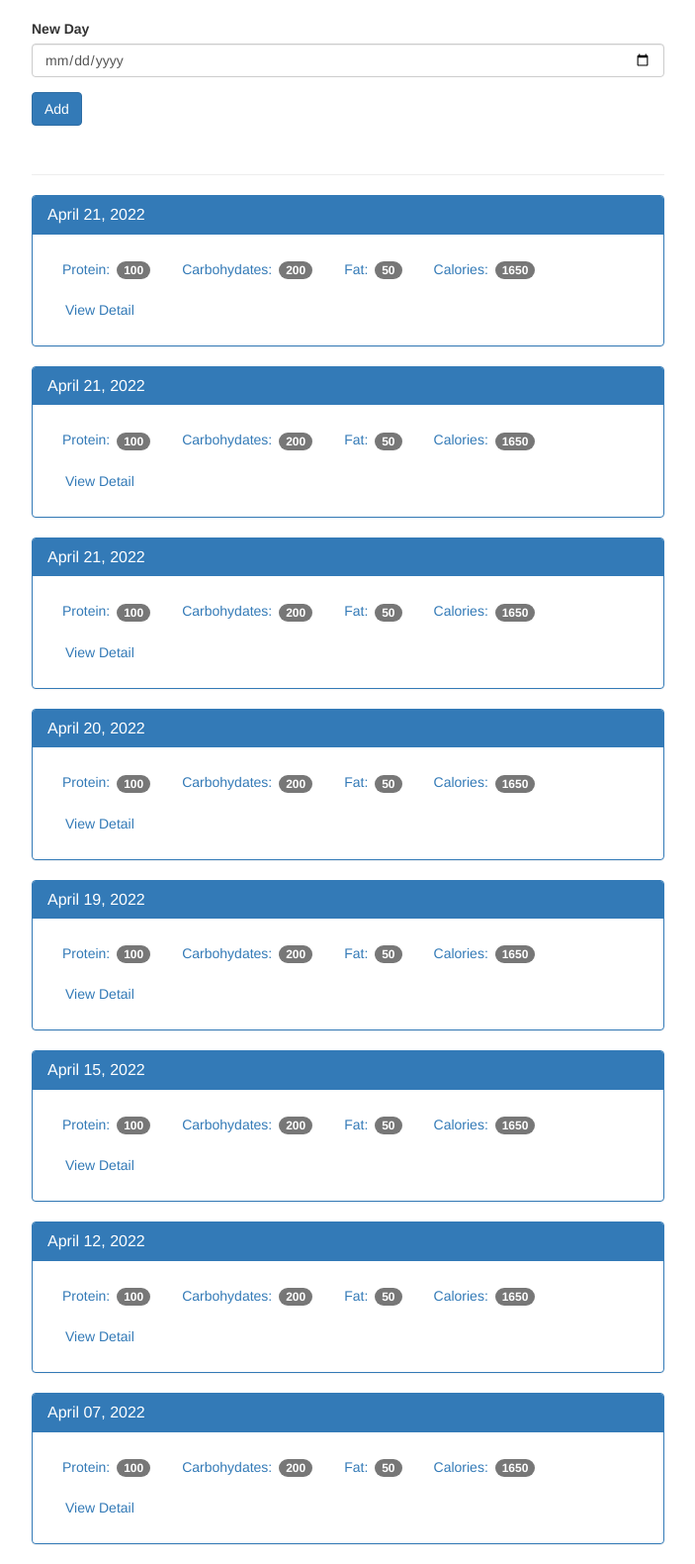
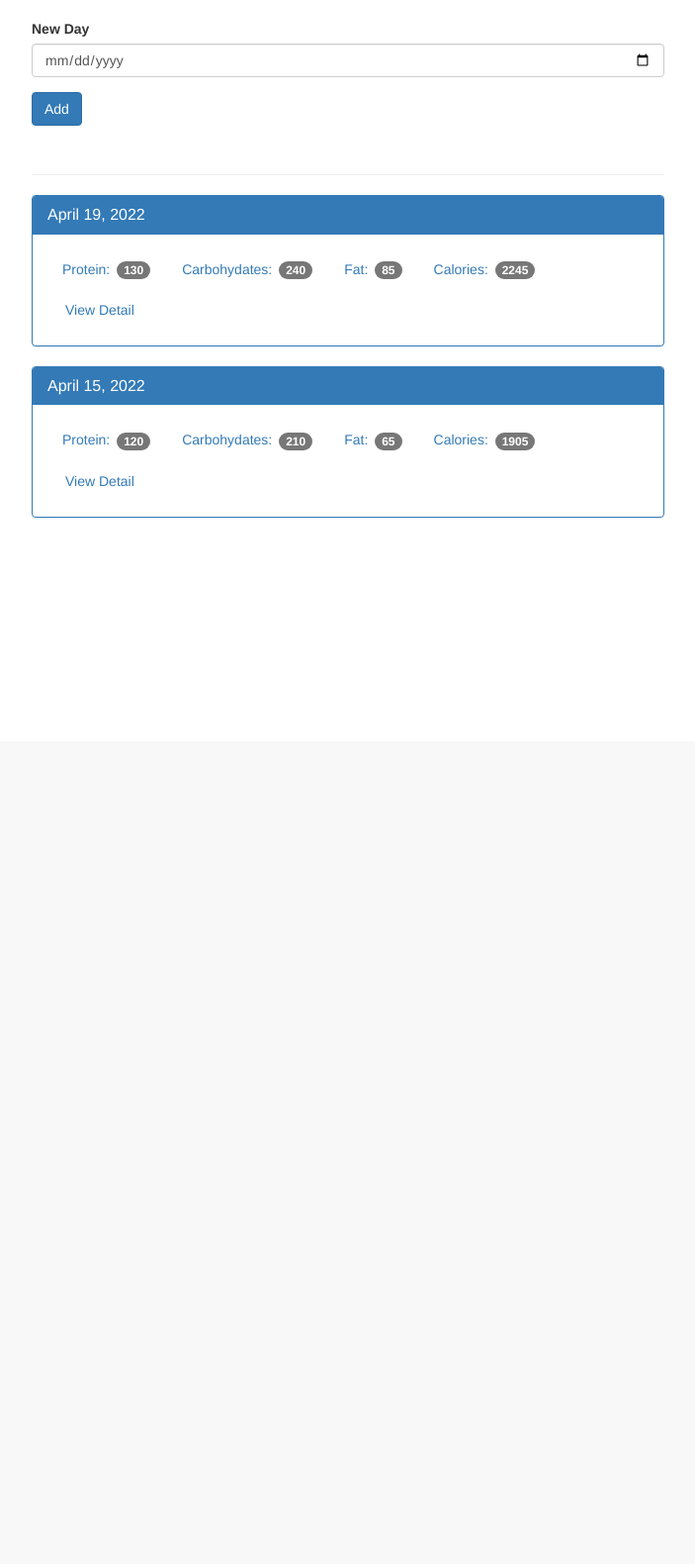
Before and after one commit to jholmes16/food_tracker, a Flask app: page / in a window 1280 px wide. Shown: the part 51-1631 px from the top of the page at 99% size, without its empty margins (288-991 px from the left). After the commit the page ends 574 px from the top, so only its background shows below. Run offline with Flask 2, Linux system fonts and the light colour scheme; data comes from the database, SQL or seed files in the repository; both versions use the stored data as it was after the commit; some libraries are stand-ins or nearby versions.

Commit message:
refactor

```diff
--- a/app.py
+++ b/app.py
@@ -1,20 +1,11 @@
 from flask import Flask, render_template, g, request
 import sqlite3
 from datetime import datetime
+from database import connect_db, get_db
 
 app = Flask(__name__)
 
 app.config['DEBUG'] = True #also auto reload screen on changes
-
-def connect_db():
-    sql = sqlite3.connect('C:/Users/JahmaulHolmes/Food_Tracker_App/food_log.db')
-    sql.row_factory = sqlite3.Row
-    return sql
-
-def get_db():
-    if not hasattr(g, 'sqlite_db'):
-        g.sqlite_db = connect_db()
-    return g.sqlite_db
 
 @app.teardown_appcontext
 def close_db(error):
@@ -28,14 +19,18 @@ def index():
     if request.method == 'POST':
         date = request.form['date'] #assuming the date is in YYYY-MM-DD format
 
-        if date != "":
-            dt = datetime.strptime(date, '%Y-%m-%d')
-            database_date = datetime.strftime(dt, '%Y%m%d')
+        dt = datetime.strptime(date, '%Y-%m-%d')
+        database_date = datetime.strftime(dt, '%Y%m%d')
 
-            db.execute('insert into log_date (entry_date) values (?)', [database_date])
-            db.commit()
+        db.execute('insert into log_date (entry_date) values (?)', [database_date])
+        db.commit()
 
-    cur = db.execute('select entry_date from log_date order by entry_date desc')
+    cur = db.execute('''select log_date.entry_date, sum(food.protein) as protein, sum(food.carbohydrates) as carbohydrates, sum(food.fat) as fat, sum(food.calories) as calories
+                        from log_date
+                        join food_date on food_date.log_date_id = log_date.id
+                        join food on food.id = food_date.food_id
+                        group by log_date.id order by log_date.entry_date desc''')
+
     results = cur.fetchall()
 
     date_results = []
@@ -44,6 +39,10 @@ def index():
         single_date = {}
 
         single_date['entry_date'] = i['entry_date']
+        single_date['protein'] = i['protein']
+        single_date['carbohydrates'] = i['carbohydrates']
+        single_date['fat'] = i['fat']
+        single_date['calories'] = i['calories']
 
         d = datetime.strptime(str(i['entry_date']), '%Y%m%d')
         single_date['pretty_date'] = datetime.strftime(d, '%B %d, %Y')
--- /dev/null
+++ b/database.py
@@ -0,0 +1,12 @@
+from flask import g
+import sqlite3
+
+def connect_db():
+    sql = sqlite3.connect('C:/Users/JahmaulHolmes/Food_Tracker_App/food_log.db')
+    sql.row_factory = sqlite3.Row
+    return sql
+
+def get_db():
+    if not hasattr(g, 'sqlite_db'):
+        g.sqlite_db = connect_db()
+    return g.sqlite_db
--- /dev/null
+++ b/templates/base.html
@@ -0,0 +1,36 @@
+<!DOCTYPE html>
+<html lang="en">
+  <head>
+    <meta charset="utf-8">
+    <meta http-equiv="X-UA-Compatible" content="IE=edge">
+    <meta name="viewport" content="width=device-width, initial-scale=1">
+
+    <title>Food Tracker | Add Food</title>
+
+    <!-- Bootstrap core CSS -->
+    <link href="{{url_for('static', filename='bootstrap.min.css') }}" rel="stylesheet">
+    <!-- Custom styles for this template -->
+    <link href="{{ url_for('static', filename='theme.css') }}" rel="stylesheet">
+
+  </head>
+
+  <body>
+    <nav class="navbar navbar-inverse navbar-fixed-top">
+      <div class="container">
+        <div class="navbar-header">
+          <a class="navbar-brand" href="{{ url_for('index') }}">Food Tracker</a>
+        </div>
+        <div id="navbar" class="navbar-collapse collapse">
+          <ul class="nav navbar-nav">
+            <li class="active"><a href="{{ url_for('index') }}">Home</a></li>
+            <li><a href="{{url_for('food') }}">Add Food Item</a></li>
+          </ul>
+        </div>
+      </div>
+    </nav>
+
+    {% block body %}{% endblock %}
+
+  </body>
+
+</html>
--- a/templates/home.html
+++ b/templates/home.html
@@ -1,34 +1,5 @@
-<!DOCTYPE html>
-<html lang="en">
-  <head>
-    <meta charset="utf-8">
-    <meta http-equiv="X-UA-Compatible" content="IE=edge">
-    <meta name="viewport" content="width=device-width, initial-scale=1">
-
-    <title>Food Tracker | Home</title>
-
-    <!-- Bootstrap core CSS -->
-    <link href="{{url_for('static', filename='bootstrap.min.css') }}" rel="stylesheet">
-    <!-- Custom styles for this template -->
-    <link href="{{ url_for('static', filename='theme.css') }}" rel="stylesheet">
-
-  </head>
-
-  <body>
-
-    <nav class="navbar navbar-inverse navbar-fixed-top">
-      <div class="container">
-        <div class="navbar-header">
-          <a class="navbar-brand" href="#">Food Tracker</a>
-        </div>
-        <div id="navbar" class="navbar-collapse collapse">
-          <ul class="nav navbar-nav">
-            <li class="active"><a href="#">Home</a></li>
-            <li><a href="#">Add Food Item</a></li>
-          </ul>
-        </div>
-      </div>
-    </nav>
+{% extends "base.html" %}
+{% block body %}
 
   <div class="container theme-showcase col-sm-6 col-sm-offset-3" role="main">
 
@@ -52,10 +23,10 @@
             </div>
             <div class="panel-body">
               <ul class="nav nav-pills" role="tablist">
-                  <li><a>Protein: <span class="badge">100</span></a></li>
-                  <li><a>Carbohydates: <span class="badge">200</span></a></li>
-                  <li><a>Fat: <span class="badge">50</span></a></li>
-                  <li><a>Calories: <span class="badge">1650</span></a></li>
+                <li><a>Protein: <span class="badge">{{ r.protein }}</span></a></li>
+                <li><a>Carbohydates: <span class="badge">{{ r.carbohydrates }}</span></a></li>
+                <li><a>Fat: <span class="badge">{{ r.fat }}</span></a></li>
+                <li><a>Calories: <span class="badge">{{ r.calories }}</span></a></li>
                 <li><a href={{url_for('view', date=r.entry_date)}} type="button" class="btn btn-link">View Detail</a></li>
               </ul>
             </div>
@@ -65,7 +36,4 @@
     </div>
 
   </div>
-
-  </body>
-
-</html>
+{% endblock %}
```
Also changed, not shown: templates/add_food.html (+3 -35 lines), templates/day.html (+3 -35 lines), food_log.db. Lines whose indentation alone changed are shown as unchanged.
